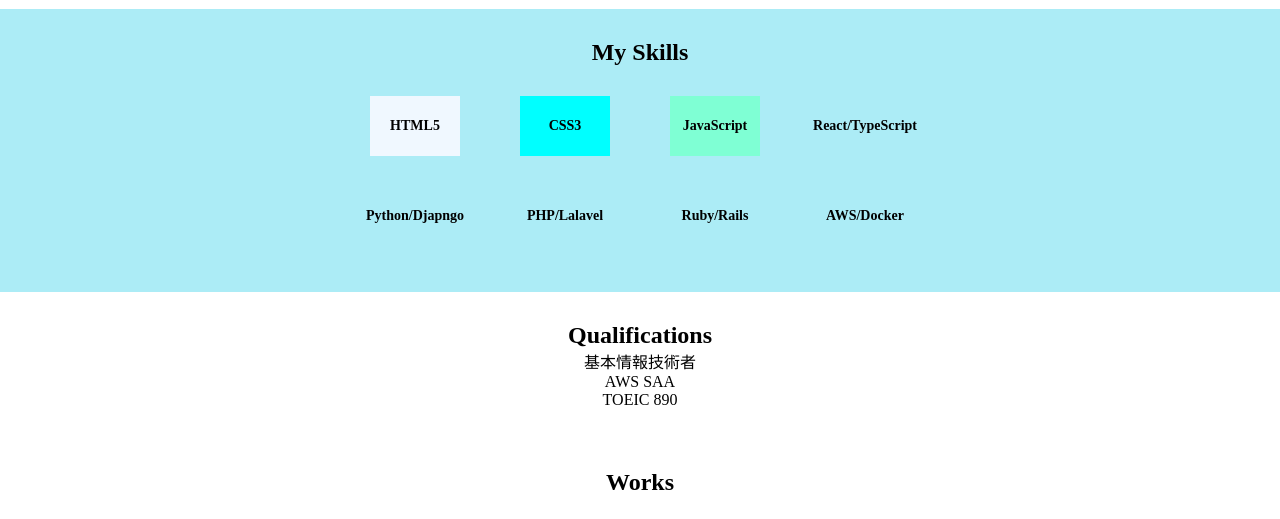
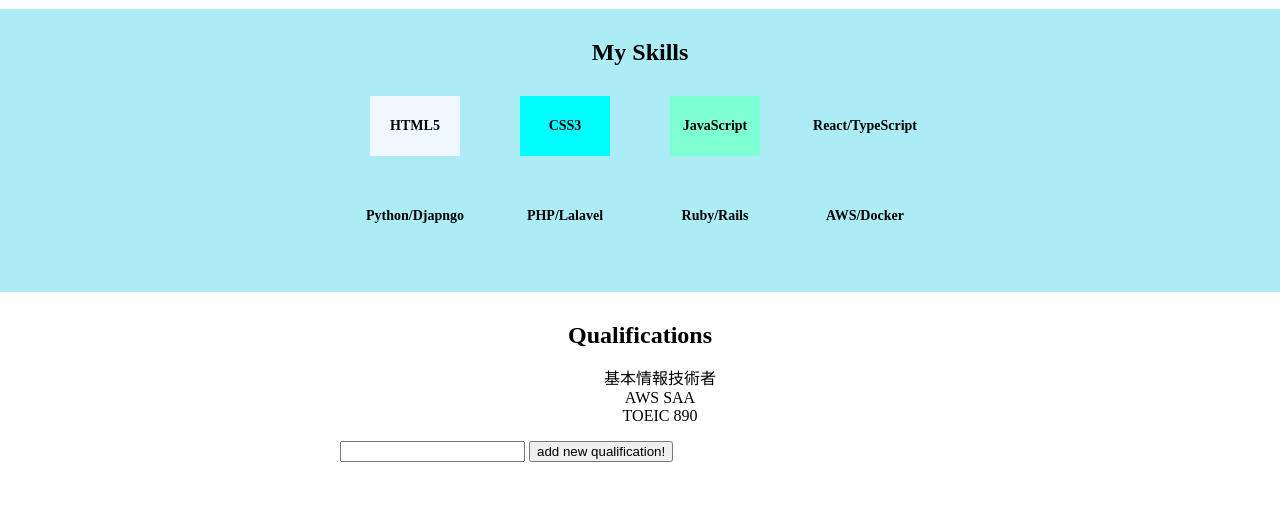
Before and after one commit to hirokishimizu39/portfolio, a plain HTML site: page index.html in a window 1280 px wide. Shown: the part 218-737 px from the top of the page. Drawn offline with Linux system fonts and the light colour scheme.

Commit message:
jsを適用した

```diff
--- a/index.html
+++ b/index.html
@@ -34,9 +34,14 @@
     <section class="qualifications">
       <div class="wrapper">
         <h2>Qualifications</h2>
+          <ul id="list">
             <li>基本情報技術者</li>
             <li>AWS SAA</li>
             <li>TOEIC 890</li>
+
+          </ul>
+          <input id="textBox" type="text">
+          <input id="button" type="button" value="add new qualification!">
       </div>
     </section>
     <section class="">
@@ -65,5 +70,6 @@
       <p><small>&copy; 2024 Hiroki Shimizu.jp</small></p>
     </div>
   </footer>
+  <script src="main.js"></script>
 </body>
 </html>
```
